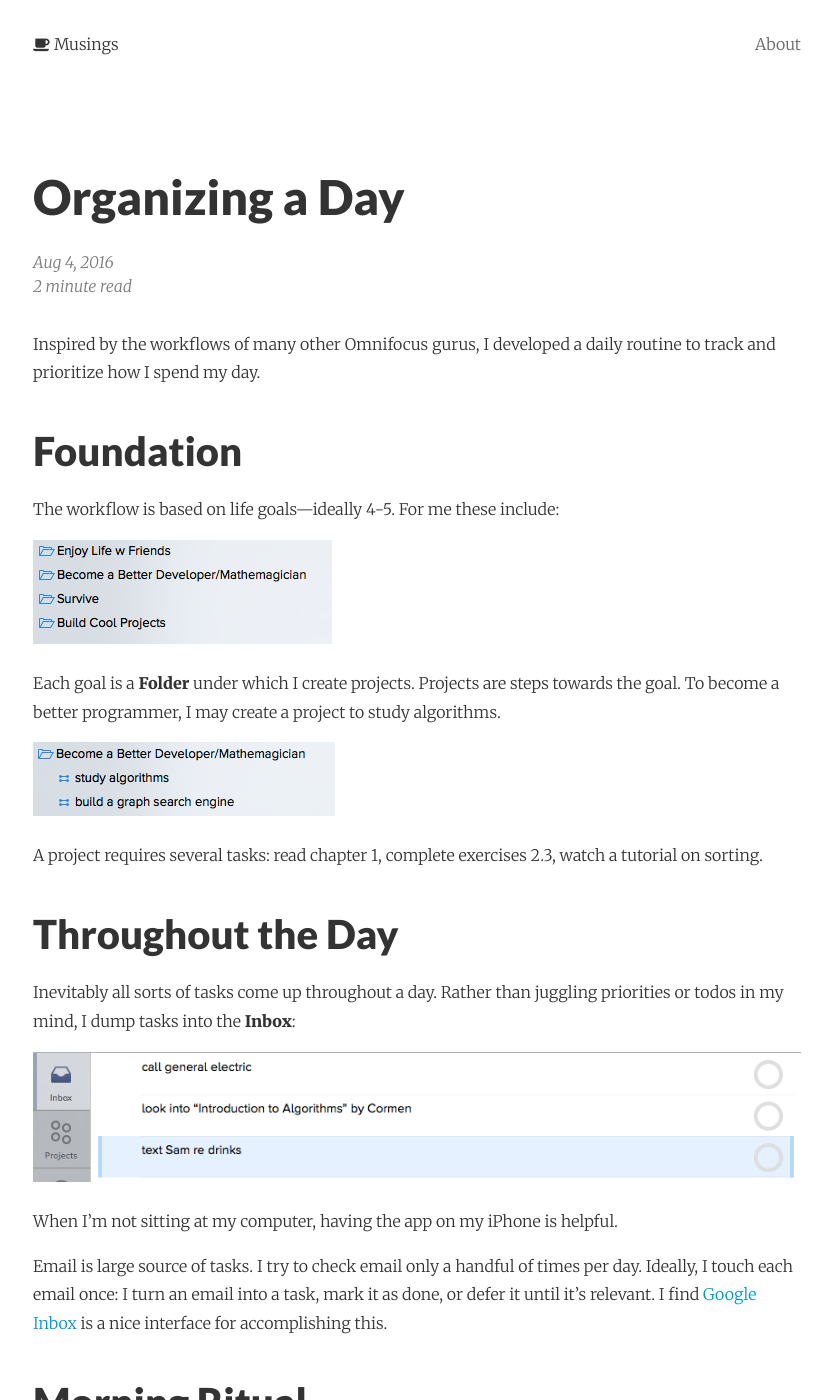
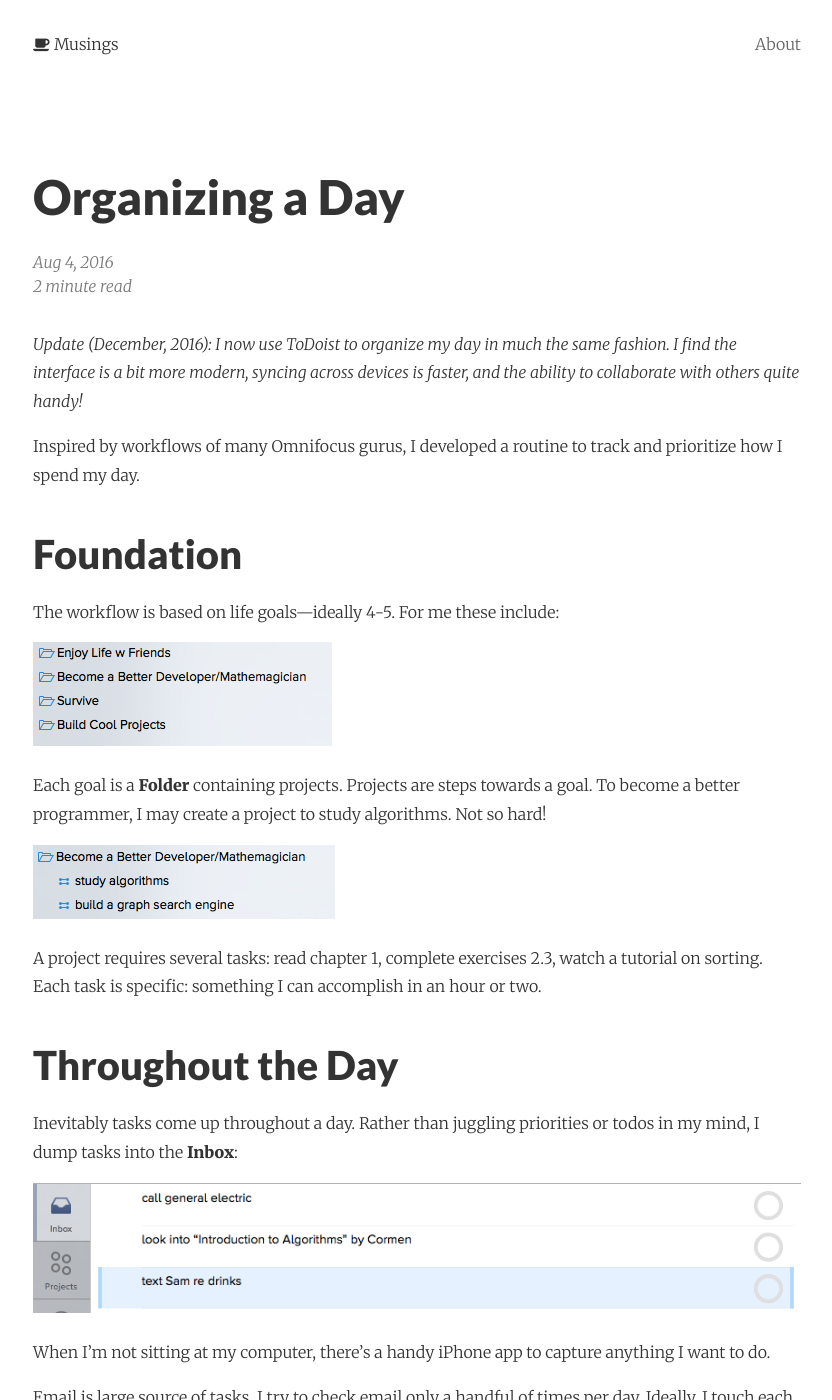
Before and after one commit to marksibrahim/musings, a Jekyll site: the page built from _posts/2016-08-04-organizing-a-day.md, in a window 1280 px wide and 1400 px high. Shown: the whole window, without its empty margins (223-1055 px from the left). Built offline with Jekyll 4.4.1, drawn with Linux system fonts in a browser that asks for light colours; nearby versions of some CDN libraries; some of the changed text lies outside the part shown.

Commit message:
updated organizing a day with todist usage

```diff
--- a/_posts/2016-08-04-organizing-a-day.md
+++ b/_posts/2016-08-04-organizing-a-day.md
@@ -2,36 +2,39 @@
 layout:     post
 title:      Organizing a Day
 date:       2016-08-04 12:32:18
-summary:    How I track and prioritize tasks in Omnifocus
+summary:    How I track and prioritize tasks
 categories: jekyll pixyll
 ---
 
-Inspired by the workflows of many other Omnifocus gurus, I developed a daily routine to  track and prioritize how I spend my day.
+*Update (December, 2016): I now use ToDoist to organize my day in much the same fashion. I find the interface is a bit more modern, syncing across devices is faster, and the ability to collaborate with others quite handy!*
+
+Inspired by workflows of many Omnifocus gurus, I developed a routine to  track and prioritize how I spend my day.
 
 ## Foundation
 The workflow is based on life goals---ideally 4-5. For me these include:
 
 ![goals]({{ site.url }}musings/images/life_goals.png)
 
-Each goal is a **Folder** under which I create projects.
-Projects are steps towards the goal. To become a better programmer, I may create a project to study algorithms.
+Each goal is a **Folder** containing projects.
+Projects are steps towards a goal. To become a better programmer, I may create a project to study algorithms. Not so hard!
 
 ![projects]({{ site.url }}musings/images/projects.png)
 
-A project requires several tasks: read chapter 1, complete exercises 2.3, watch a tutorial on sorting.
+A project requires several tasks: read chapter 1, complete exercises 2.3, watch a tutorial on sorting. Each task is specific: something I can accomplish in an hour or two.
 
 ## Throughout the Day
-Inevitably all sorts of tasks come up throughout a day. Rather than juggling priorities or todos in my mind, I dump tasks into the **Inbox**:
+
+Inevitably tasks come up throughout a day. Rather than juggling priorities or todos in my mind, I dump tasks into the **Inbox**:
 
 ![inbox]({{ site.url }}musings/images/inbox.png)
 
-When I'm not sitting at my computer, having the app on my iPhone is helpful.
+When I'm not sitting at my computer, there's a handy iPhone app to capture anything I want to do.
 
 Email is large source of tasks. I try to check email only a handful of times per day. Ideally, I touch each email once: I turn an email into a task, mark it as done, or defer it until it's relevant. I find [Google Inbox](https://www.google.com/inbox/) is a nice interface for accomplishing this.
 
 
 ## Morning Ritual
-To decide how to spend a day, I dedicate about a half an hour every morning to populate and process the Omnifocus Inbox:
+To decide how to spend a day, I dedicate about a half an hour every morning to populate and process the Inbox:
 
 <ol type="1">
   <li> Turn any communication from Slack, email, or platforms into tasks in my Inbox.
```
Also changed, not shown: other parts of _posts/2016-08-04-organizing-a-day.md (+1 -1 lines).
